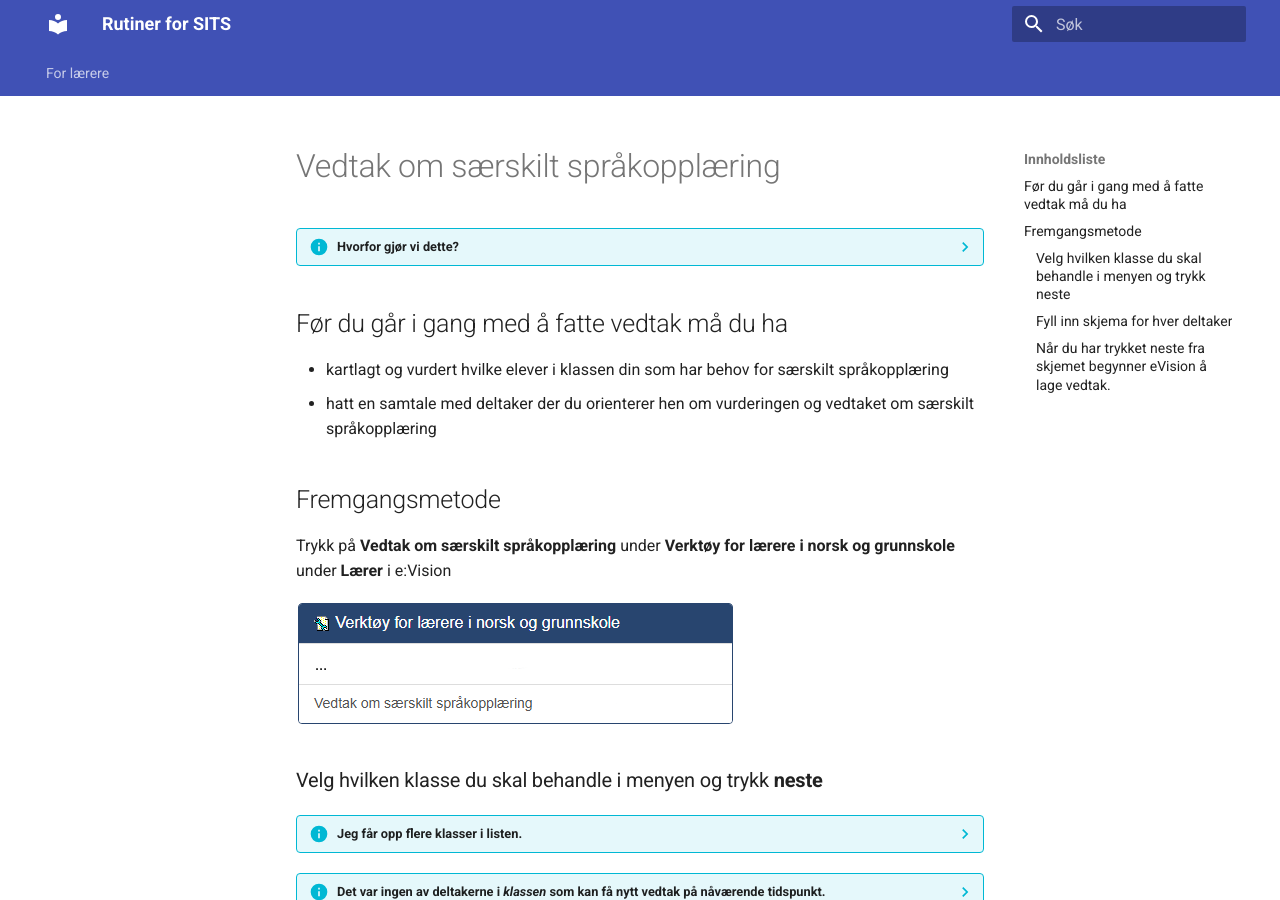
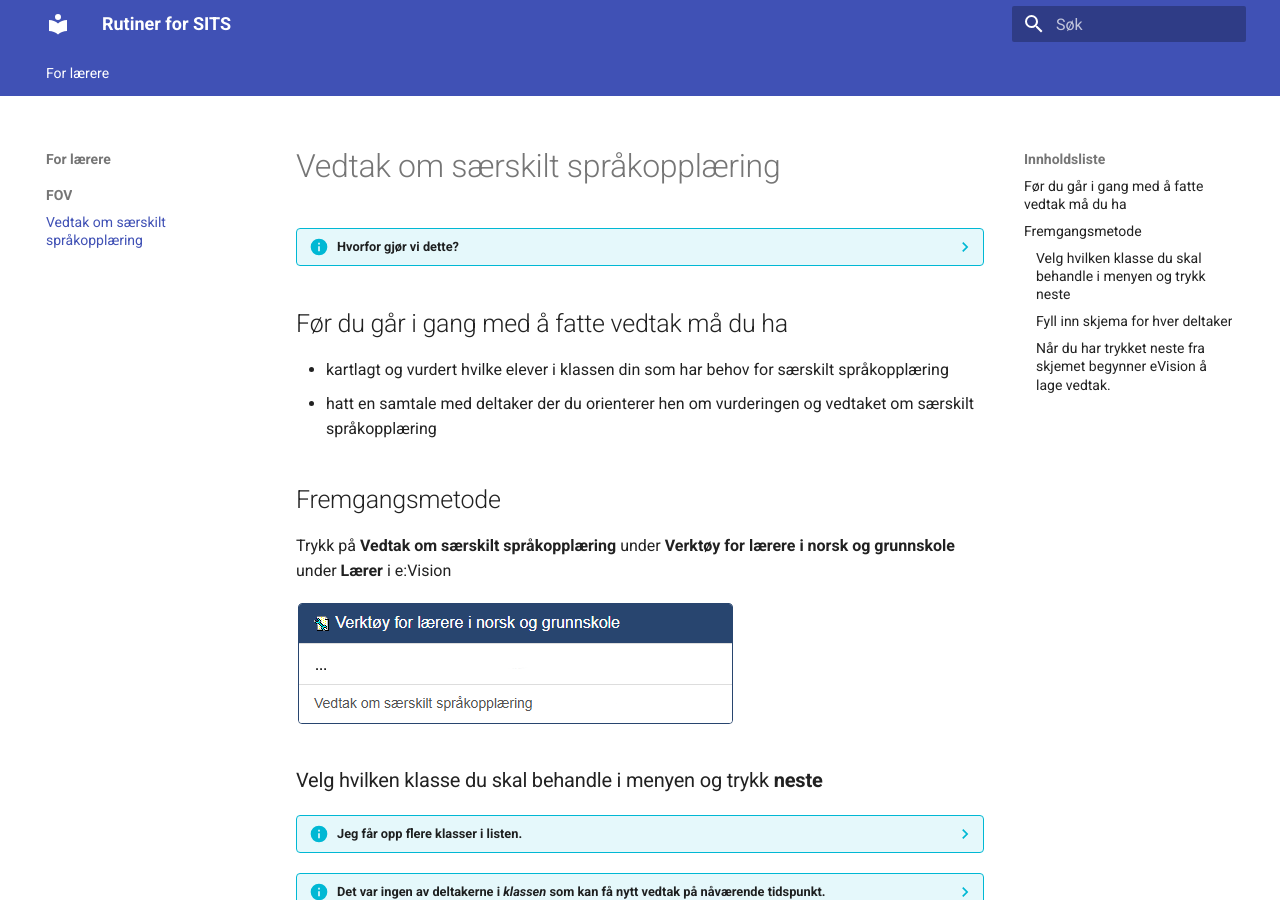
Before and after one commit to oslovo-sits/sitsrutiner, an MkDocs documentation site: the page built from docs/evision/FOV/s_sp_vedtak_2.md, in a window 1280 px wide and 900 px high. Built offline with MkDocs 1.6.1 and Material for MkDocs 9.7.7, drawn with Linux system fonts in a browser that asks for light colours; part of the change alters nothing that is shown.

```diff
--- a/mkdocs.yml
+++ b/mkdocs.yml
@@ -3,7 +3,7 @@ site_name: Rutiner for SITS
 nav:
     - For lærere:
         - FOV:
-            - Vedtak om særskilt språkopplæring: evision/FOV/s_sp_vedtak.md
+            - Vedtak om særskilt språkopplæring: evision/FOV/s_sp_vedtak_2.md
 
 
 theme:
@@ -24,3 +24,7 @@ markdown_extensions:
 
 extra:
   generator: false
+
+
+plugins:
+  - search
```
Also changed, not shown: site/404.html, site/dev/index.html, site/evision/FOV/Vedtak om særskilt språkopplæring/index.html, site/evision/FOV/s_sp_vedtak/index.html, site/evision/FOV/s_sp_vedtak_2/index.html, site/index.html, site/live/reg_ny_pers/index.html, site/search/search_index.json, 1 other file.
